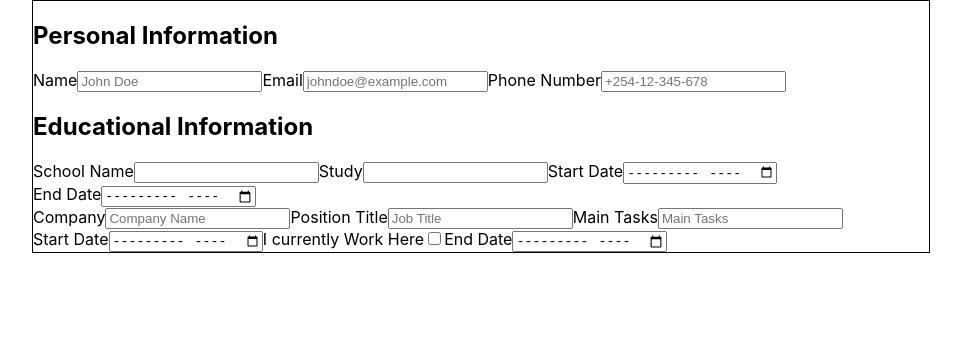
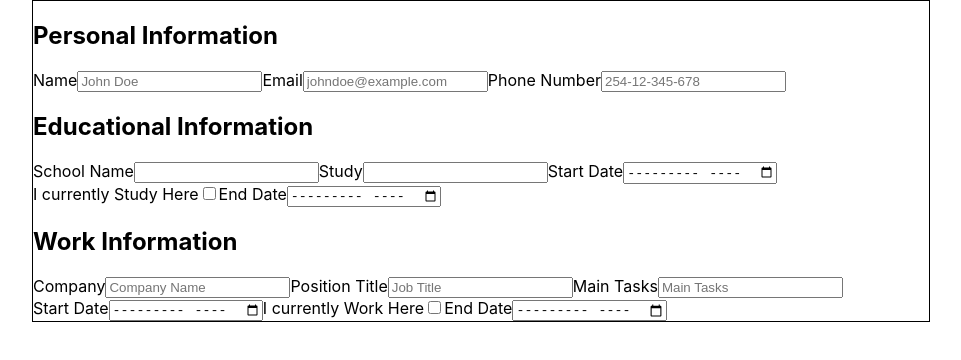
Before and after one commit to DenisWritesCode/odin-cv-application, a React (Create React App) app: page / in a window 1280 px wide. Shown: the top 360 px of the page, without its empty margins (159-1120 px from the left). Built offline with nearby package versions, Linux system fonts and the light colour scheme.

Commit message:
Added Currently here functionality

```diff
--- a/src/Components/EducationalInfo.js
+++ b/src/Components/EducationalInfo.js
@@ -1,6 +1,19 @@
 import React, { useState } from "react";
 
 function EducationalInfo() {
+  function handleStudyHere(e) {
+    const study = document.querySelector("#studyHere");
+    const end = document.querySelector(".educationEndDateClass");
+
+    if (study.checked) {
+      end.classList.add("hidden");
+      console.log("Added class");
+    } else {
+      end.classList.remove("hidden");
+      console.log("Removed class");
+    }
+  }
+
   return (
     <div className="educationalInfo">
       <h2>Educational Information</h2>
@@ -13,13 +26,35 @@ function EducationalInfo() {
           Study
           <input type="text" name="study" id="study" required />
         </label>
-        <label htmlFor="startDate">
+        <label htmlFor="educationStartDate">
           Start Date
-          <input type="month" name="startDate" id="startDate" required />
+          <input
+            type="month"
+            name="educationStartDate"
+            id="educationStartDate"
+            required
+          />
         </label>
-        <label htmlFor="endDate">
+
+        <label htmlFor="studyHere">
+          I currently Study Here
+          <input
+            type="checkbox"
+            name="studyHere"
+            id="studyHere"
+            onClick={handleStudyHere}
+          />
+        </label>
+
+        <label htmlFor="educationEndDate" class="educationEndDateClass">
           End Date
-          <input type="month" name="endDate" id="endDate" required />
+          <input
+            type="month"
+            name="educationEndDate"
+            id="educationEndDate"
+            class="educationEndDateClass"
+            required
+          />
         </label>
       </form>
     </div>
--- a/src/Components/GeneralInfo.js
+++ b/src/Components/GeneralInfo.js
@@ -31,7 +31,8 @@ function GeneralInfo() {
             type="tel"
             name="phone"
             id="phone"
-            placeholder="+254-12-345-678"
+            placeholder="254-12-345-678"
+            pattern="[0-9]{3}-[0-9]{2}-[0-9]{3}-[0-9]{3}"
             required
           />
         </label>
--- a/src/Components/WorkInfo.js
+++ b/src/Components/WorkInfo.js
@@ -2,11 +2,21 @@ import React, { useState } from "react";
 
 function WorkInfo() {
   function handleWorkHere(e) {
-    console.log(e.target);
+    const study = document.querySelector("#workHere");
+    const end = document.querySelector(".jobEndDateClass");
+
+    if (study.checked) {
+      end.classList.add("hidden");
+      console.log("Added class");
+    } else {
+      end.classList.remove("hidden");
+      console.log("Removed class");
+    }
   }
 
   return (
     <div className="workInfo">
+      <h2>Work Information</h2>
       <form id="workForm">
         <label htmlFor="companyName">
           Company
@@ -51,9 +61,15 @@ function WorkInfo() {
             onClick={handleWorkHere}
           />
         </label>
-        <label htmlFor="jobEndDate">
+        <label htmlFor="jobEndDate" class="jobEndDateClass">
           End Date
-          <input type="month" name="jobEndDate" id="jobEndDate" required />
+          <input
+            type="month"
+            name="jobEndDate"
+            id="jobEndDate"
+            class="jobEndDateClass"
+            required
+          />
         </label>
       </form>
     </div>
--- a/src/index.css
+++ b/src/index.css
@@ -19,6 +19,10 @@ code {
   border: 1px solid black;
 }
 
+.hidden {
+  display: none;
+}
+
 #educationForm,
 #generalForm,
 #workForm {
```
